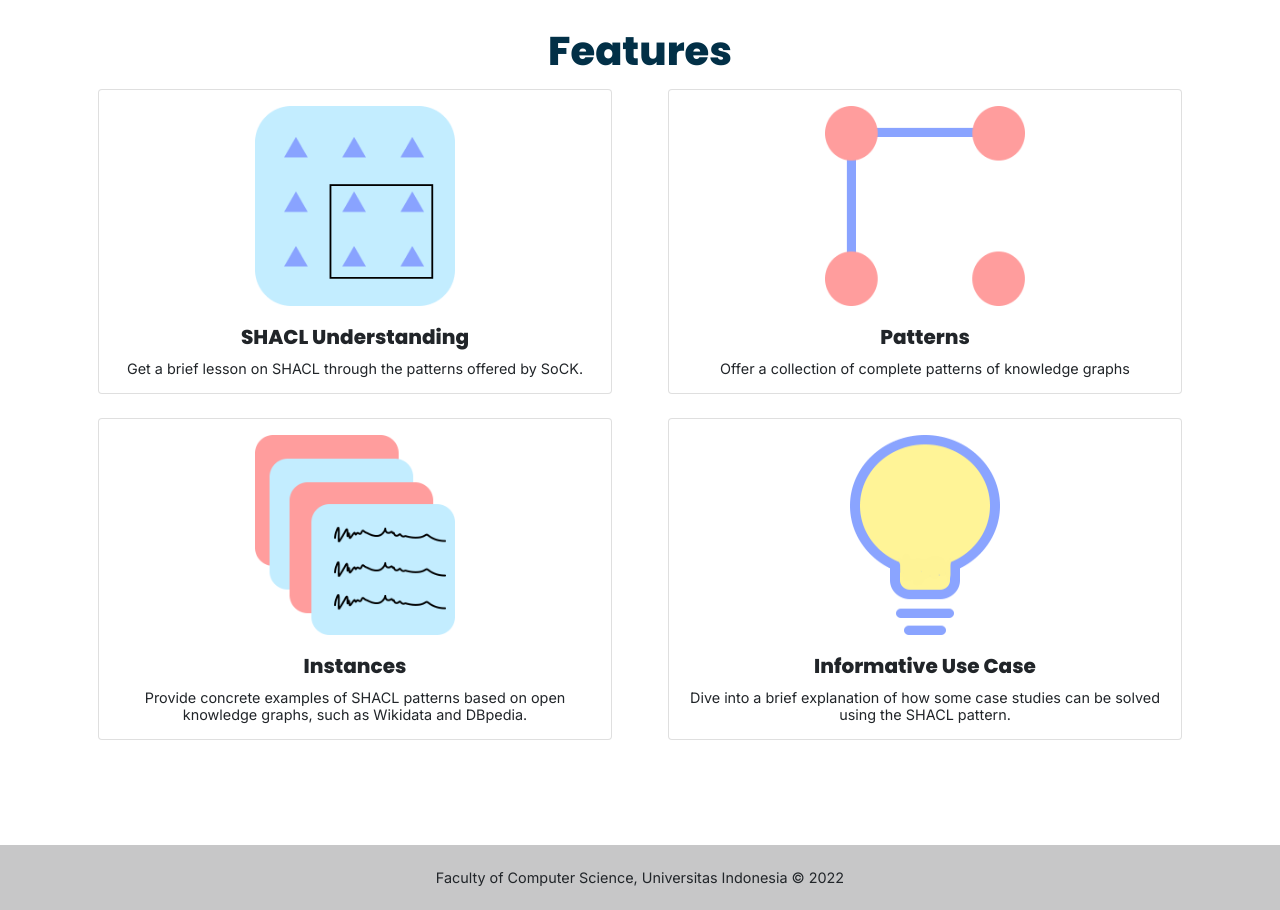
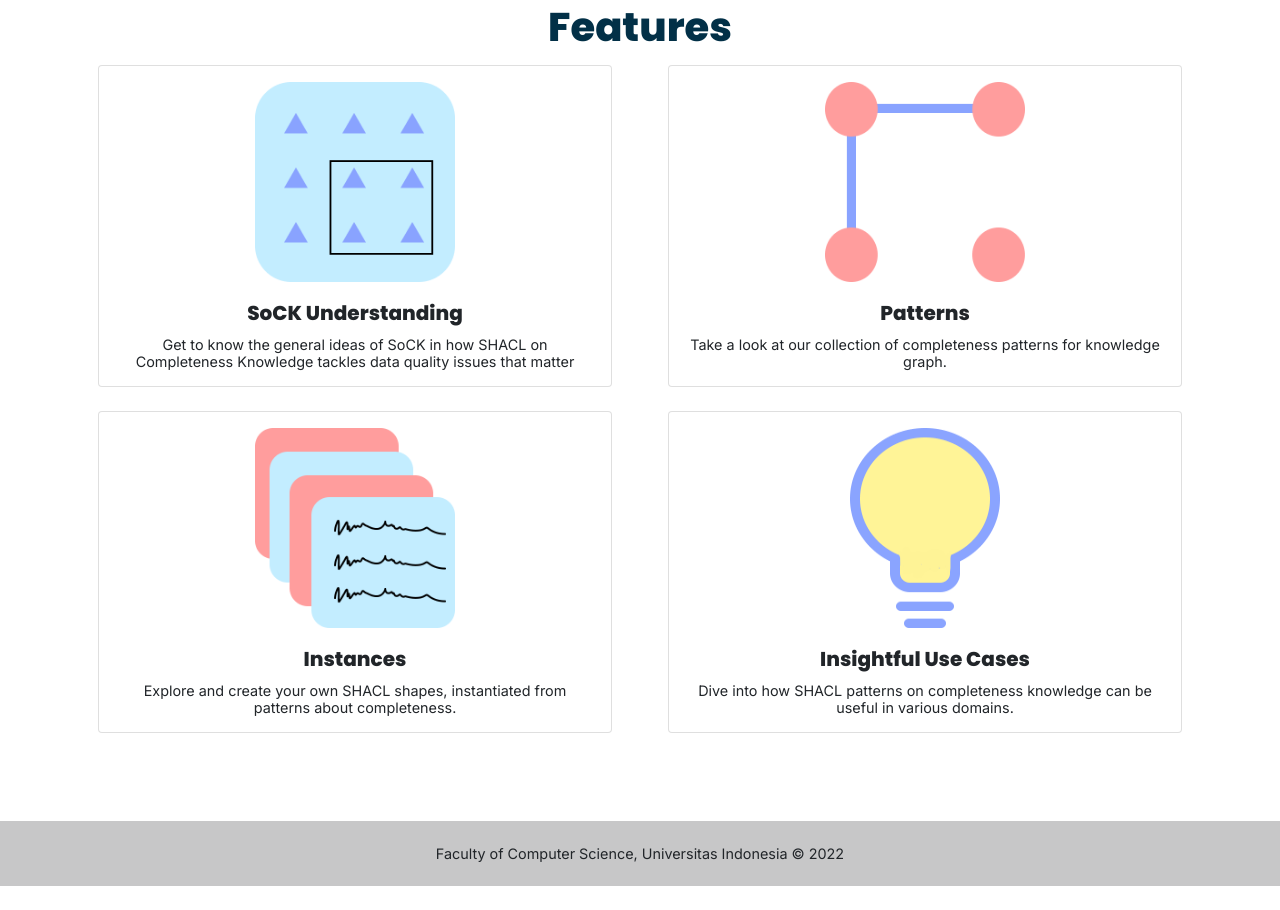
Before and after one commit to JillyCS15/sock-mirror, a Django app: page / in a window 1280 px wide. Shown: the part 1627-2537 px from the top of the page. After the commit the page ends 2513 px from the top, so only its background shows below. Run offline with Django 3.2, Linux system fonts and the light colour scheme; some libraries are stand-ins or nearby versions.

Commit message:
home: revise the view

```diff
--- a/main/templates/main/home.html
+++ b/main/templates/main/home.html
@@ -26,14 +26,15 @@
     <div class="container">
       <div class="row">
         <div class="col">
-          <div class="d-flex flex-column min-vh-100 justify-content-center">
+          <div class="d-flex flex-column min-vh-100 justify-content-center ps-3">
             <div class="fw-bold main-title">SoCK</div>
             <div class="bodytext fw-bolder">SHACL on Completeness Knowledge</div>
             <hr class="mb-5">
             <div class="subtitle">
               Completeness is an essential quality aspect concerning the breadth, depth, and
               scope of knowledge. SoCK is a tool to provide & manage SHACL patterns and shapes
-              for completeness about knowledge graphs. <b>Try SoCK now!</b>
+              for completeness about knowledge graphs.
+              <a style="text-decoration:none;" href="#description" class="fw-bold">Try SoCK now!</a>
             </div>
           </div>
         </div>
@@ -47,13 +48,14 @@
   </div>
 
   <!-- Description -->
-  <div class="min-vh-100 my-4" id="description">
-    <div class="container">
+  <div class="min-vh-100" id="description">
+    <div class="container ps-5">
       <div class="d-flex flex-column align-items-center full-screen">
-        <div class="heading">What is SoCK?</div>
+        <div class="heading mt-5 ps-5">What is SoCK?</div>
         <div class="subtitle text-center px-5 mb-4">
-          SoCK is a web-based application that provides Shapes Constraint
-          Languages to validate knowledge graph completeness.
+          SoCK is short for SHACL on Completeness Knowledge. SoCK specializes in dealing
+          with completeness in knowledge graphs using patterns. Check out the video to
+          learn more about SoCK!
         </div>
         <iframe width="560" height="315" src="https://www.youtube.com/embed/mmQl6VGvX-c" title="YouTube video player" frameborder="0" allow="accelerometer; autoplay; clipboard-write; encrypted-media; gyroscope; picture-in-picture" allowfullscreen></iframe>
       </div>
@@ -71,9 +73,10 @@
               <div class="card mx-3 h-100">
                 <img src="{% static 'img/shaclund.png' %}" width="200" height="200" class="mx-auto d-block mt-3" alt="SHACL Understanding Logo">
                 <div class="card-body">
-                  <div class="card-title title text-center">SHACL Understanding</div>
+                  <div class="card-title title text-center">SoCK Understanding</div>
                   <div class="card-text details text-center">
-                    Get a brief lesson on SHACL through the patterns offered by SoCK.
+                    Get to know the general ideas of SoCK in how SHACL on Completeness Knowledge tackles
+                    data quality issues that matter
                   </div>
                 </div>
               </div>
@@ -84,7 +87,7 @@
                 <div class="card-body">
                   <div class="card-title title text-center">Patterns</div>
                   <div class="card-text details text-center">
-                    Offer a collection of complete patterns of knowledge graphs
+                    Take a look at our collection of completeness patterns for knowledge graph.
                   </div>
                 </div>
               </div>
@@ -95,7 +98,7 @@
                 <div class="card-body ">
                   <div class="card-title title text-center">Instances</div>
                   <div class="card-text details text-center">
-                    Provide concrete examples of SHACL patterns based on open knowledge graphs, such as Wikidata and DBpedia.
+                    Explore and create your own SHACL shapes, instantiated from patterns about completeness.
                   </div>
                 </div>
               </div>
@@ -104,9 +107,9 @@
               <div class="card mx-3 h-100">
                 <img src="{% static 'img/usecase.png' %}" width="150" height="200" class="mx-auto d-block mt-3" alt="Use Cases Logo">
                 <div class="card-body">
-                  <div class="card-title title text-center">Informative Use Case</div>
+                  <div class="card-title title text-center">Insightful Use Cases</div>
                   <p class="card-text details text-center">
-                    Dive into a brief explanation of how some case studies can be solved using the SHACL pattern.
+                    Dive into how SHACL patterns on completeness knowledge can be useful in various domains.
                   </p>
                 </div>
               </div>
```
